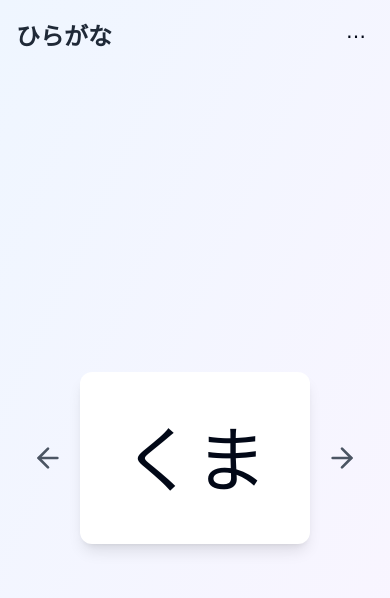
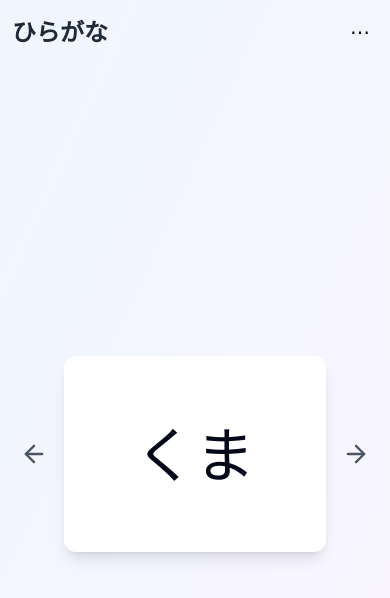
Before and after one commit to hidemiwenn/hiragana-flashcards, a React (Vite) app: page / in a window 390 px wide. Shown: the top 598 px of the page. Built offline with nearby package versions, Linux system fonts and the light colour scheme.

Commit message:
Fix: Adjust card padding for iPhone landscape
Adjusted padding on the Flashcard component to ensure content fits within the viewport on iPhone landscape orientation, resolving the issue of content being cut off due to the disabled scroll.

```diff
--- a/src/components/Flashcard.tsx
+++ b/src/components/Flashcard.tsx
@@ -10,27 +10,27 @@ interface FlashcardProps {
 
 const Flashcard: React.FC<FlashcardProps> = ({ text, onNext, onPrev }) => {
   return (
-    <div className="flex items-center justify-center w-full">
+    <div className="flex items-center justify-center w-full h-full">
       <button
         onClick={onPrev}
-        className="p-4 text-gray-600 hover:text-gray-900 transition-colors"
+        className="p-2 text-gray-600 hover:text-gray-900 transition-colors"
         aria-label="Previous flashcard"
       >
-        <ArrowLeft size={32} />
+        <ArrowLeft size={28} />
       </button>
 
-      <div className="flex-1 max-w-md flex items-center justify-center">
-        <div className="w-full aspect-[4/3] bg-white rounded-xl shadow-lg flex items-center justify-center p-6 select-none">
-          <p className="text-7xl font-medium text-center">{text}</p>
+      <div className="flex-1 max-w-md flex items-center justify-center px-2">
+        <div className="w-full aspect-[4/3] bg-white rounded-xl shadow-lg flex items-center justify-center p-4 select-none">
+          <p className="text-6xl font-medium text-center">{text}</p>
         </div>
       </div>
 
       <button
         onClick={onNext}
-        className="p-4 text-gray-600 hover:text-gray-900 transition-colors"
+        className="p-2 text-gray-600 hover:text-gray-900 transition-colors"
         aria-label="Next flashcard"
       >
-        <ArrowRight size={32} />
+        <ArrowRight size={28} />
       </button>
     </div>
   );
--- a/src/pages/Index.tsx
+++ b/src/pages/Index.tsx
@@ -35,7 +35,7 @@ const Index = () => {
   return (
     <div className="h-[100vh] flex flex-col bg-gradient-to-br from-blue-50 to-purple-50 overflow-hidden">
       {/* Header */}
-      <header className="p-4 flex justify-between items-center">
+      <header className="p-3 flex justify-between items-center">
         <h1 className="text-2xl md:text-3xl font-bold text-gray-800">
           ひらがな
         </h1>
@@ -50,7 +50,7 @@ const Index = () => {
       </header>
 
       {/* Flashcard Container */}
-      <main className="flex-1 flex items-center justify-center p-4 overflow-hidden">
+      <main className="flex-1 flex items-center justify-center py-2 px-3 overflow-hidden">
         {currentFlashcard ? (
           <Flashcard
             text={currentFlashcard.text}
```
